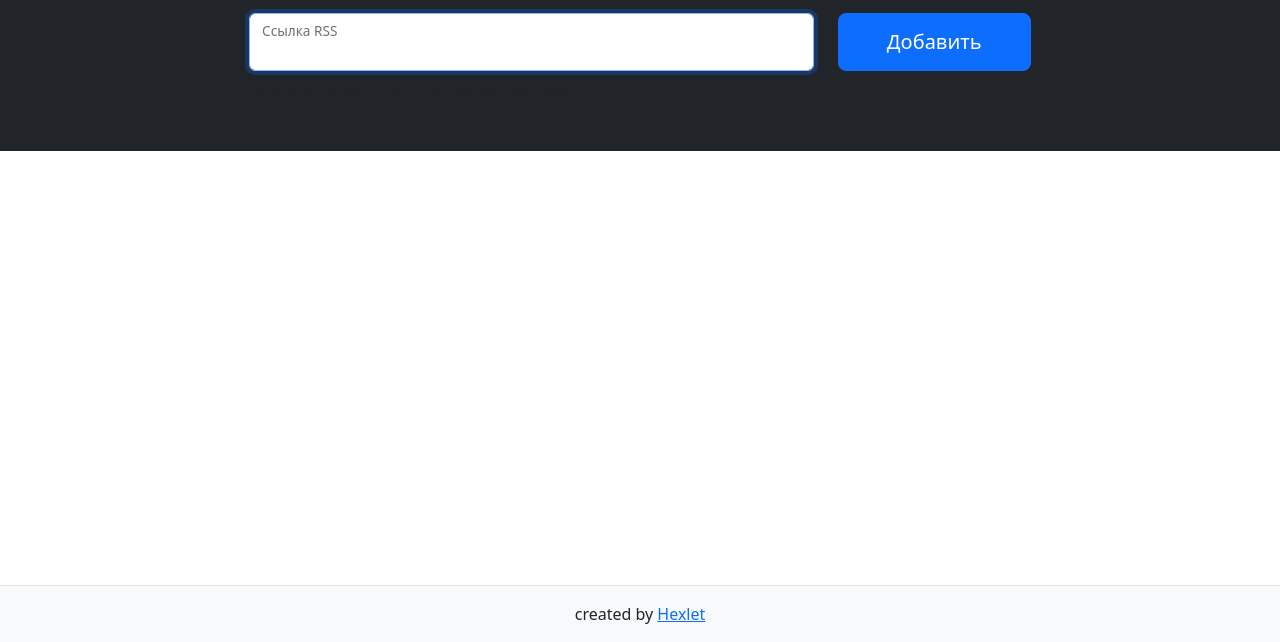
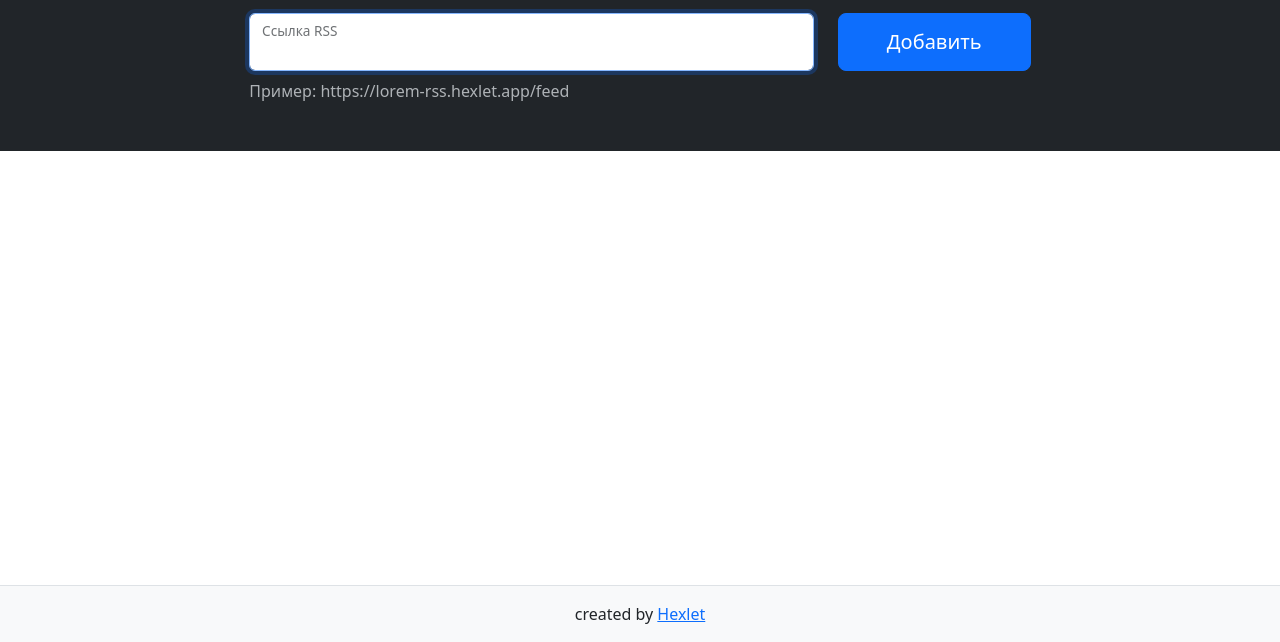
Before and after one commit to maslo34/frontend-project-11, a website built with webpack: page index.html in a window 1280 px wide. Shown: the part 158-800 px from the top of the page. Built offline with nearby package versions, Linux system fonts and the light colour scheme.

Commit message:
fix HTML file

```diff
--- a/index.html
+++ b/index.html
@@ -40,7 +40,7 @@
                                 </div>
                             </div>
                         </form>
-                        <p class="mt-2 mb-0 text-muted">Пример: https://lorem-rss.hexlet.app/feed</p>
+                        <p data-bs-theme="dark" class="mt-2 mb-0 text-muted">Пример: https://lorem-rss.hexlet.app/feed</p>
                         <p class="feedback m-0 position-absolute small text-danger"></p>
                     </div>
                 </div>
```
